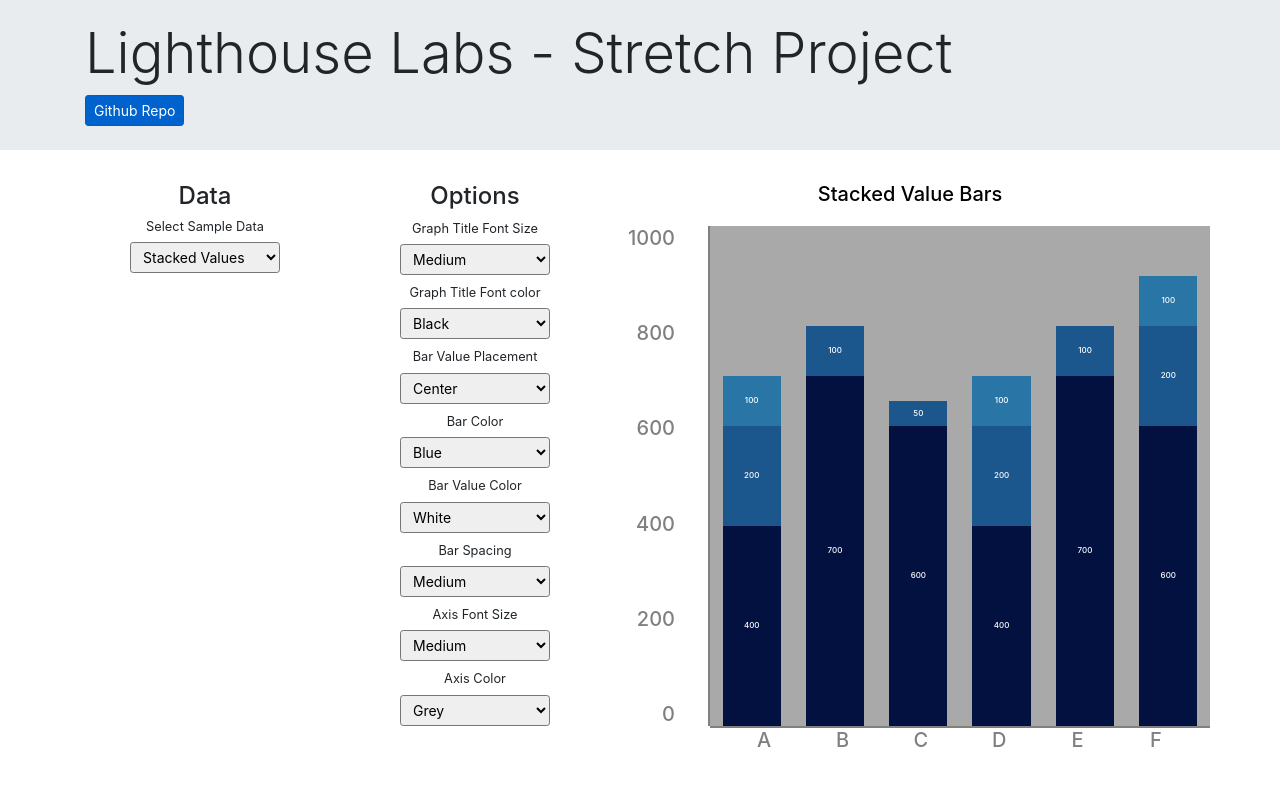
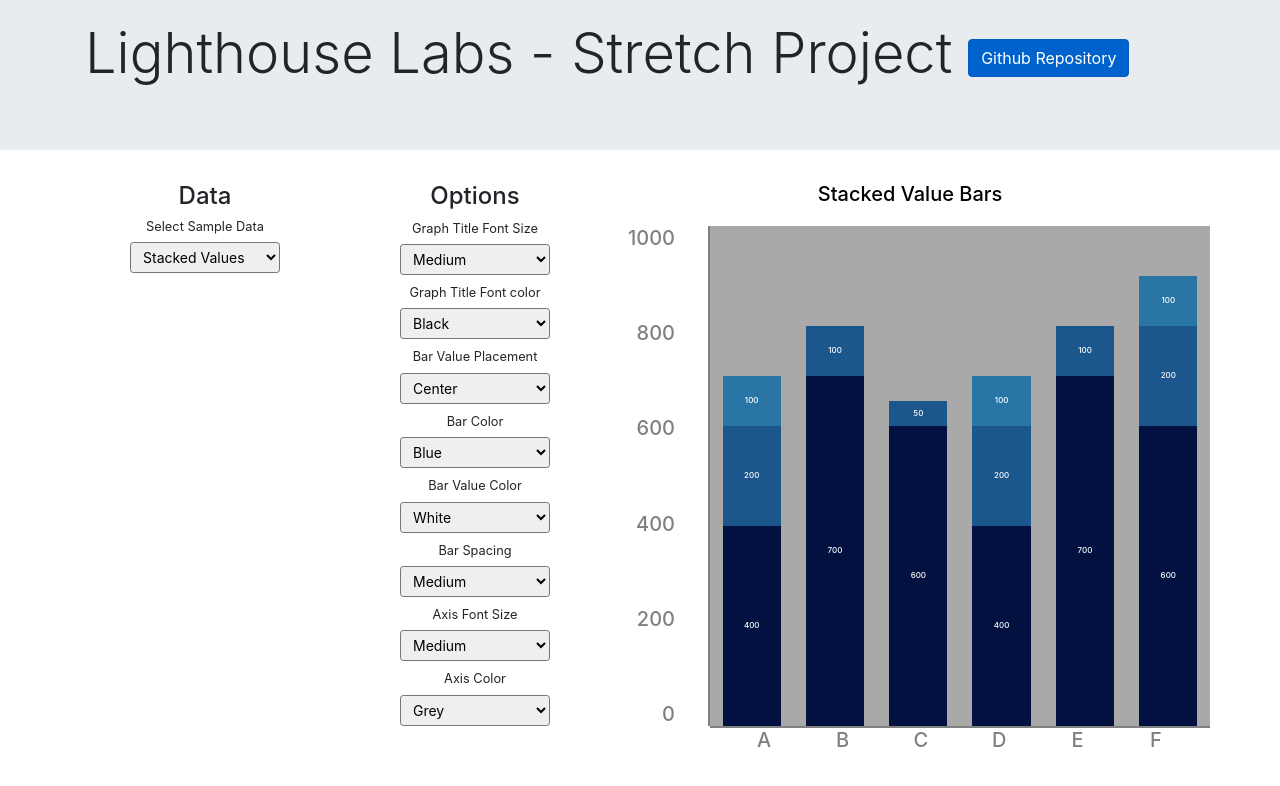
Before and after one commit to ebussiere/ebussiere.github.io, a website: page index.html in a window 1280 px wide. Drawn offline with nearby package versions, Linux system fonts and the light colour scheme.

Commit message:
09052020-2

```diff
--- a/css/style.css
+++ b/css/style.css
@@ -7,7 +7,9 @@
   padding: 10px;
   height: 150px;
 }
-
+.btn {
+  margin: auto;
+}
 select {
   margin-bottom: 10px;
   width: 150px;
--- a/index.html
+++ b/index.html
@@ -15,8 +15,15 @@
   <body>
     <div class="jumbotron jumbotron-fluid bar-jumbotron">
       <div class="container">
-        <h4 class="display-4">Lighthouse Labs - Stretch Project</h4>
-        <a href="https://github.com/ebussiere/ebussiere.github.io" class="btn btn-primary btn-sm active" role="button" aria-pressed="true">Github Repo</a>
+        <h4 class="display-4">Lighthouse Labs - Stretch Project
+          <span<a
+          href="https://github.com/ebussiere/ebussiere.github.io"
+          class="btn btn-primary active"
+          role="button"
+          aria-pressed="true"
+          >Github Repository</a
+        ></span>
+        </h4>
       </div>
     </div>
     <div class="container">
@@ -29,12 +36,17 @@
                 <h5 class="small">Select Sample Data</h5>
                 <select class="form-control-sm" id="sampleDataSet">
                   <option value="single">Single Values</option>
-                  <option value="stacked" selected="true">Stacked Values</option>
+                  <option value="stacked" selected="true">
+                    Stacked Values
+                  </option>
                   <!-- <option value="hillarious">Hillarious</option> -->
                 </select>
               </div>
+            </div>
+
+
+          </form>
         </div>
-      </div>
 
         <div class="col">
           <h4 class="text-center">Options</h4>
@@ -110,9 +122,7 @@
               </form>
             </div>
             <div class="col">
-              <form>
-              </form>
-
+              <form></form>
             </div>
           </div>
         </div>
```
